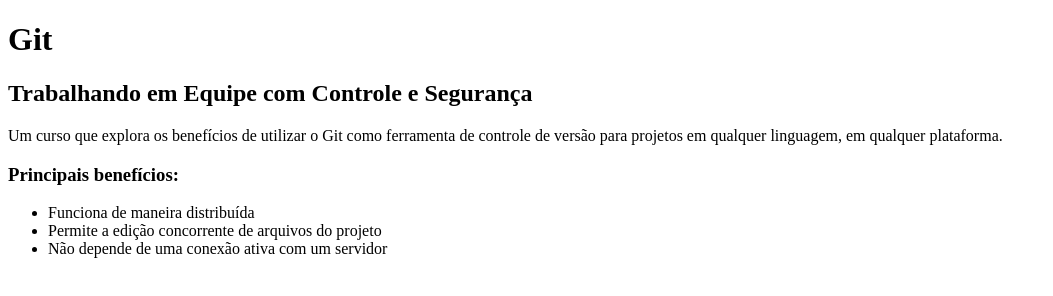
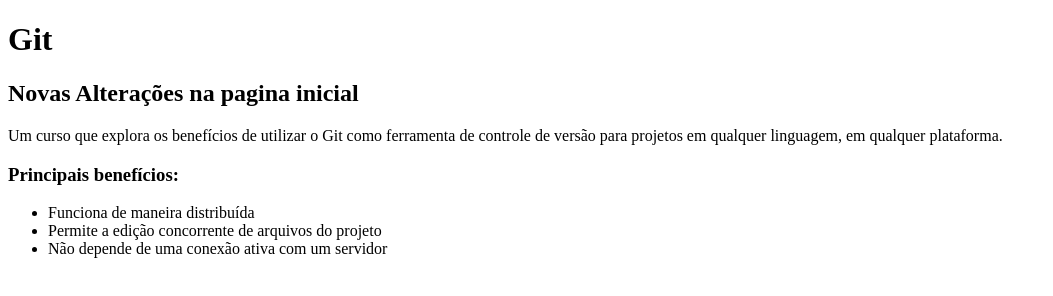
Before and after one commit to alencarmachado/repositorioInternetB, a plain HTML site: page index.html in a window 1280 px wide. Shown: the whole page, without its empty margins (0-1053 px from the left). Drawn offline with Linux system fonts and the light colour scheme.

Commit message:
altereção no h2

```diff
--- a/index.html
+++ b/index.html
@@ -6,7 +6,7 @@
 </head>
 <body>
 	<h1>Git</h1>
-        <h2>Trabalhando em Equipe com Controle e Segurança</h2>
+        <h2>Novas Alterações na pagina inicial</h2>
 
         <p>Um curso que explora os benefícios de utilizar o Git como ferramenta de controle de versão para projetos em qualquer linguagem, em qualquer plataforma.</p>
 
```
